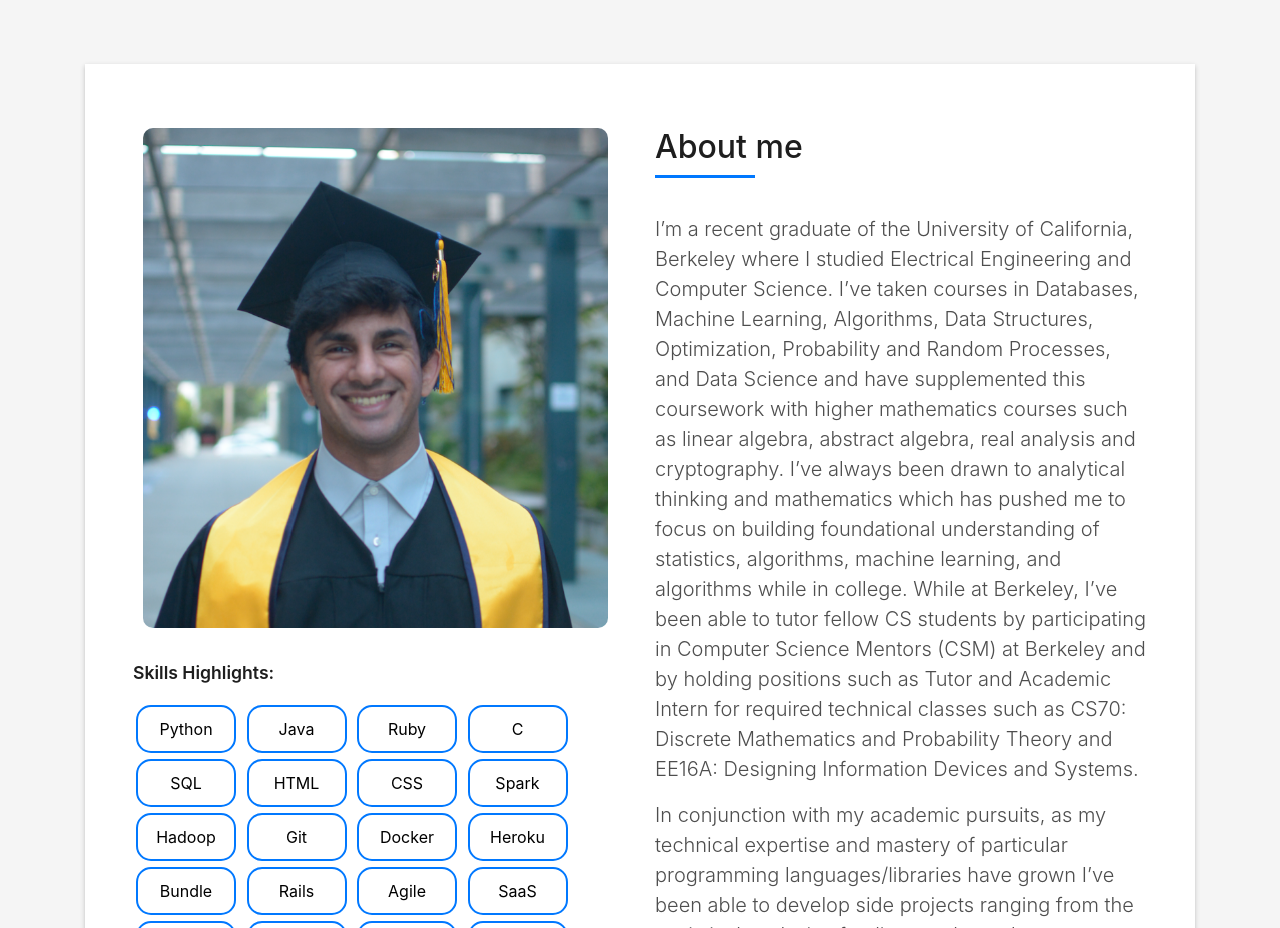
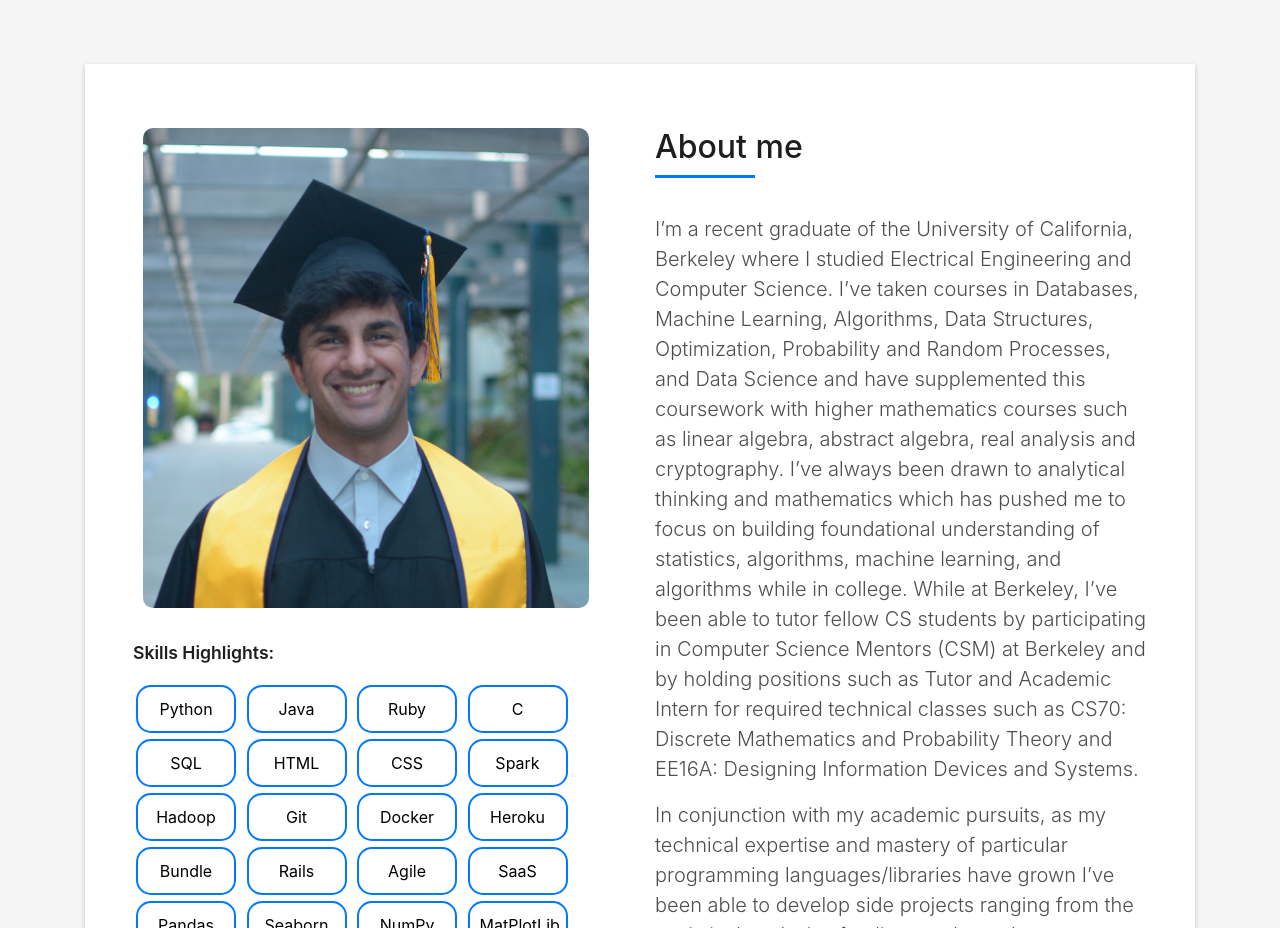
Before and after one commit to ashmeetgoraya/ashmeetgoraya.github.io, a plain HTML site: page index.html in a window 1280 px wide. Shown: the part 800-1728 px from the top of the page. Drawn offline with Linux system fonts and the light colour scheme; files whose address does not match are found by name.

Commit message:
Update style.css

```diff
--- a/css/style.css
+++ b/css/style.css
@@ -177,7 +177,8 @@ a:hover {
 
 .bigger {
   border-radius: 10px;
-  height: 500px;
+  height: 30em;
+  overflow: auto;
 }
 
 .title-left:before {
```
